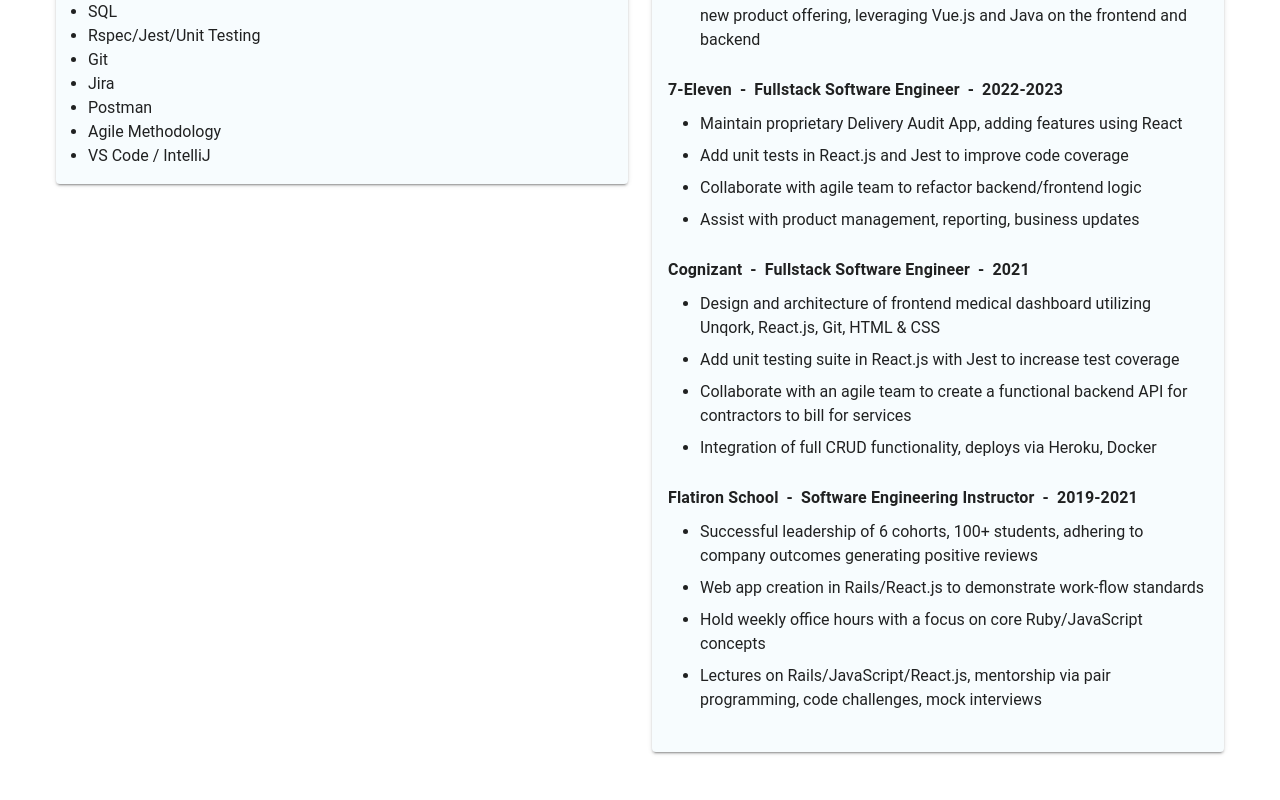
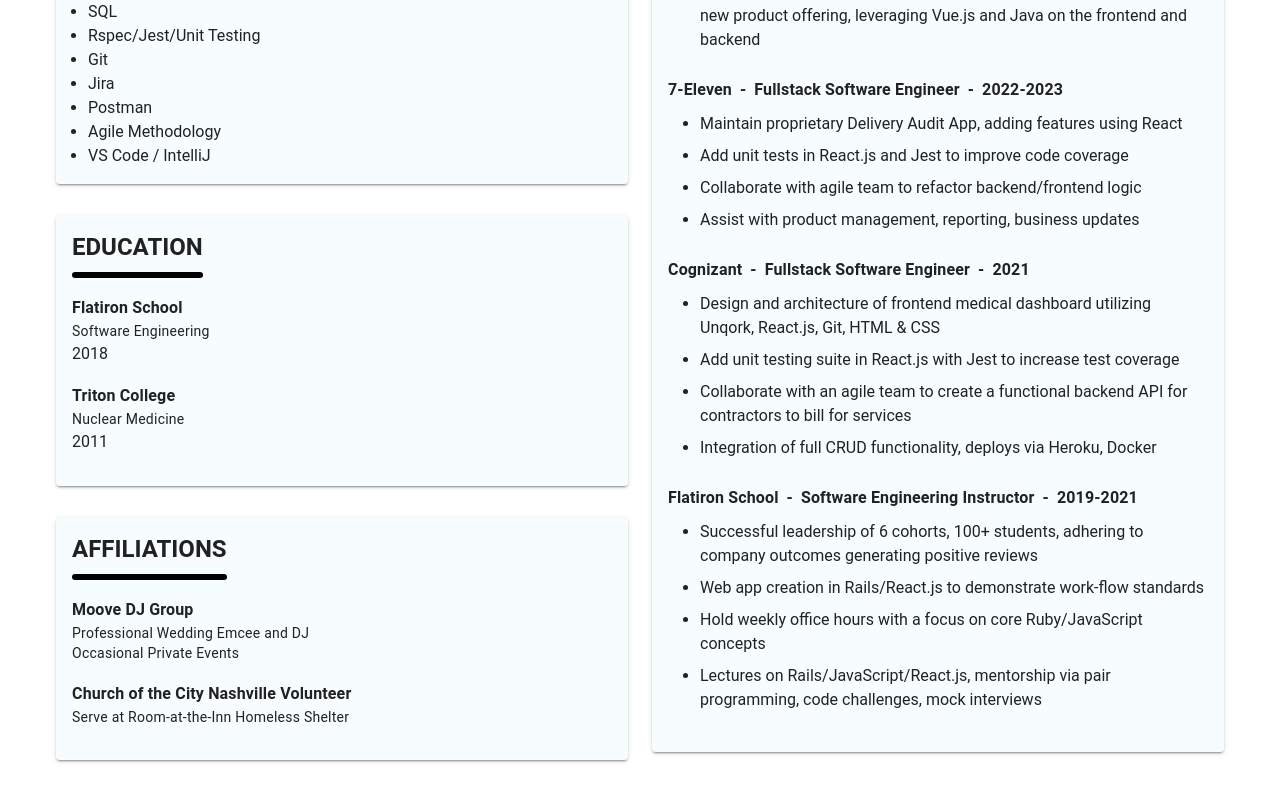
Before and after one commit to dbcastillo/portfolio2025, a Vue app: page / in a window 1280 px wide. Shown: the part 828-1628 px from the top of the page. Built offline with nearby package versions, Linux system fonts and the light colour scheme.

Commit message:
Add Affilations

```diff
--- a/src/App.vue
+++ b/src/App.vue
@@ -6,8 +6,8 @@
         <h1 class="text-h1 pb-4">Derick Castillo</h1>
         <h2 class="text-h4">Software Engineer</h2>
       </v-sheet>
-      <v-row>
-        <v-col class="d-flex flex-column ga-8" cols="12" md="6">
+      <v-row class="fill-height">
+        <v-col class="d-flex flex-column ga-8 h-100" cols="12" md="6">
           <v-sheet class="pa-4 elevation-2 rounded" style="background-color: #f7fcfe">
             <div class="mb-2" style="display: inline-block;">
               <h1 class="text-h5 font-weight-bold">MY CONTACT</h1>
@@ -59,9 +59,44 @@
               <li>VS Code / IntelliJ</li>
             </ul>
           </v-sheet>
+          <v-sheet class="pa-4 elevation-2 rounded" style="background-color: #f7fcfe">
+            <div class="mb-2" style="display: inline-block;">
+              <h1 class="text-h5 font-weight-bold">EDUCATION</h1>
+              <div
+                style="height: 6px; width: 100%; background-color: black; border-radius: 3px; margin: 8px 0;"
+              ></div>
+            </div>
+            <div class="mb-4">
+              <p class="text-subtitle-1 font-weight-bold">Flatiron School</p>
+              <p class="text-body-2">Software Engineering</p>
+              <p>2018</p>
+            </div>
+            <div class="mb-4">
+              <p class="text-subtitle-1 font-weight-bold">Triton College</p>
+              <p class="text-body-2">Nuclear Medicine</p>
+              <p>2011</p>
+            </div>
+          </v-sheet>
+          <v-sheet class="pa-4 elevation-2 rounded" style="background-color: #f7fcfe">
+                      <div class="mb-2" style="display: inline-block;">
+                        <h1 class="text-h5 font-weight-bold">AFFILIATIONS</h1>
+                        <div
+                          style="height: 6px; width: 100%; background-color: black; border-radius: 3px; margin: 8px 0;"
+                        ></div>
+                      </div>
+                      <div class="mb-4">
+                        <p class="text-subtitle-1 font-weight-bold">Moove DJ Group</p>
+                        <p class="text-body-2">Professional Wedding Emcee and DJ</p>
+                        <p class="text-body-2">Occasional Private Events</p>
+                      </div>
+                      <div class="mb-4">
+                        <p class="text-subtitle-1 font-weight-bold">Church of the City Nashville Volunteer</p>
+                        <p class="text-body-2">Serve at Room-at-the-Inn Homeless Shelter</p>
+                      </div>
+                    </v-sheet>
         </v-col>
 
-        <v-col class="d-flex flex-column ga-8" cols="12" md="6">
+        <v-col class="d-flex flex-column ga-8  h-100" cols="12" md="6">
           <v-sheet class="pa-4 elevation-2 rounded" style="background-color: #f7fcfe">
             <div class="mb-2" style="display: inline-block;">
               <h1 class="text-h5 font-weight-bold">ABOUT ME</h1>
```
Also changed, not shown: 2 other files (tests, documents, lock files or other folders).
